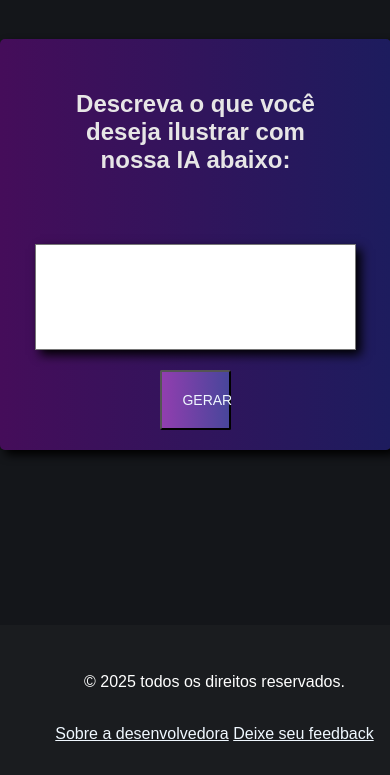
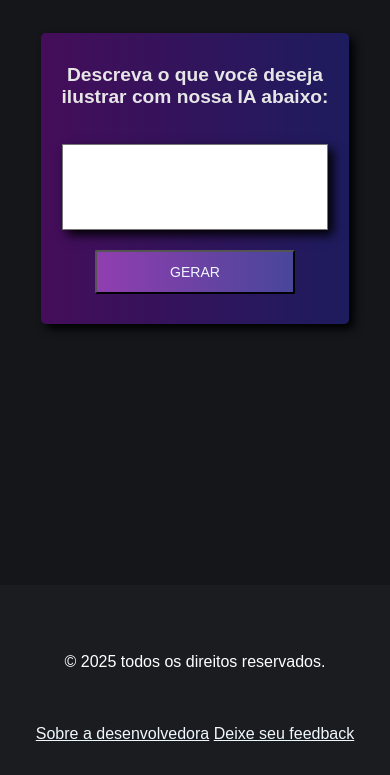
Before and after one commit to larathaylanne/projeto-gerador-deimagens-ia, a plain HTML site: page gerar.html in a window 390 px wide. Shown: the part 69-844 px from the top of the page. Drawn offline with Linux system fonts and the light colour scheme.

Commit message:
ajeitando o menu da página gerar.html

```diff
--- a/estilos/responsivo.css
+++ b/estilos/responsivo.css
@@ -2,6 +2,15 @@
     h1 {
         font-size: 2em;
         margin-top: 30px;
+    }
+
+    main {
+        padding: 0 15px;
+        margin-top: 10px;
+    }
+
+    p {
+        padding: 20px;
     }
     .p-sobre {
         font-size: 16px;
@@ -57,6 +66,50 @@
         width: 20%;
         padding: 20px;
     }
+    .footer-div {
+        width: 100%;
+        margin: 0;
+        padding: 2rem 5%;
+        box-sizing: border-box;
+        display: flex;
+        flex-direction: column;
+        align-items: center;
+        justify-content: center;
+        text-align: center;
+    }
+    .gerar-div {
+        max-width: 80%;
+        margin: 0 auto;
+        margin-bottom: 20px;
+        align-items: center;
+        justify-content: center;
+        width: 90%;
+        padding: 20px 10px;
+    }
+
+    .gerar-button {
+        padding: 12px 20px;
+        width: 100%;
+        max-width: 200px;
+        margin: 10px auto;
+    }
+
+    #descrition-text {
+        min-height: 80px;
+        margin: 10px auto;
+        display: block;
+    }
+
+    #resultado {
+        padding: 15px;
+    }
+    .loader {
+        padding: 10px;
+    }
+    .loader p {
+        font-size: 14px;
+    }
+
 }
 
 @media (max-width: 480px) {
@@ -67,10 +120,9 @@
     h2 {
         font-size: clamp(1.5rem, 4vw, 2rem);
     }
-
-    .gerar-div {
-        width: 90%;
-        padding: 20px;
+    .h2-gerar {
+        font-size: 1.2rem;
+        padding: 10px 0;
     }
     .container-imagens {
         display: flex;
```
